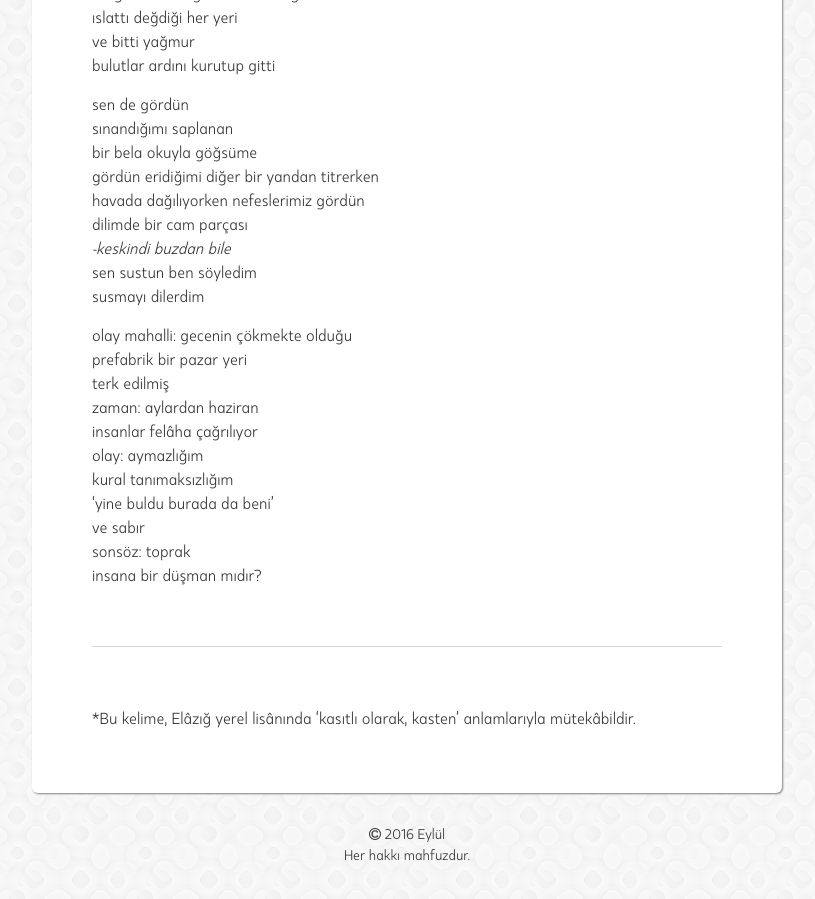
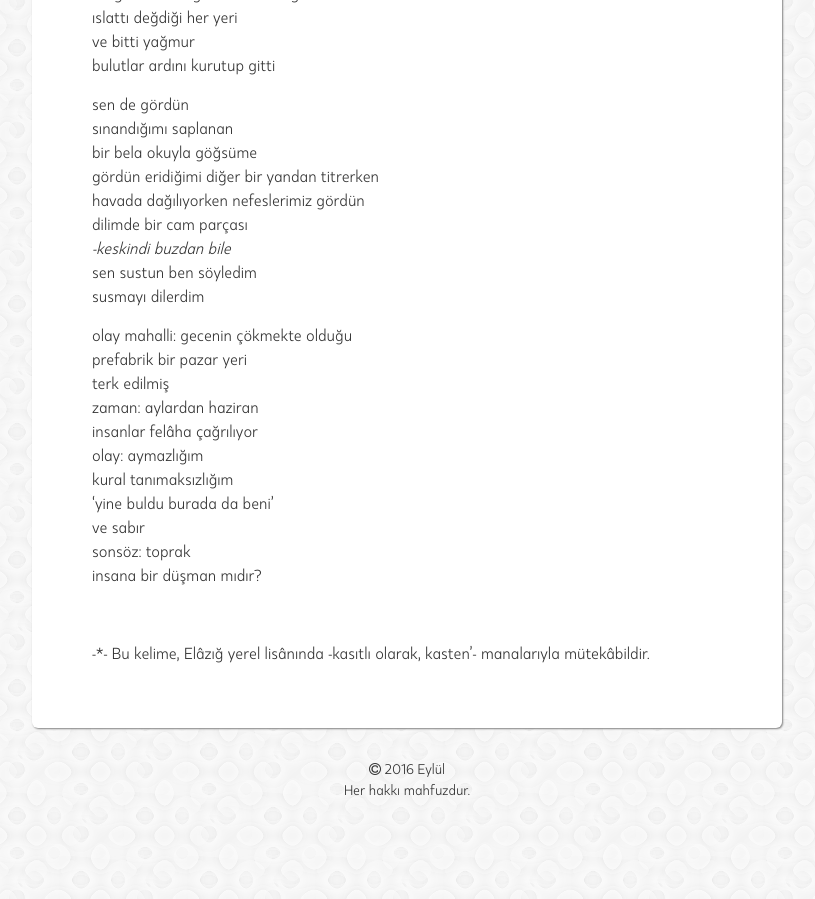
Before and after one commit to muhammedaydogdu/muhammedaydogdu.github.io, a Jekyll site: the page built from _posts/2020-01-01-cunku-kuslar-semada-dinlenir.md, in a window 1280 px wide and 900 px high, scrolled down 1866 px. Shown: the whole window, without its empty margins (233-1048 px from the left). Built offline with Jekyll 4.4.1, drawn with Linux system fonts in a browser that asks for light colours; some web fonts are replaced; after the commit the page ends 2701 px from its top, so only the background shows below that.

Commit message:
Update 2020-01-01-cunku-kuslar-semada-dinlenir.md

```diff
--- a/_posts/2020-01-01-cunku-kuslar-semada-dinlenir.md
+++ b/_posts/2020-01-01-cunku-kuslar-semada-dinlenir.md
@@ -102,8 +102,4 @@ insana bir düşman mıdır?
 
 <br/>
 
----
-
-<br/>
-
-*Bu kelime, Elâzığ yerel lisânında 'kasıtlı olarak, kasten' anlamlarıyla mütekâbildir.
+-*- Bu kelime, Elâzığ yerel lisânında -kasıtlı olarak, kasten'- manalarıyla mütekâbildir.
```
